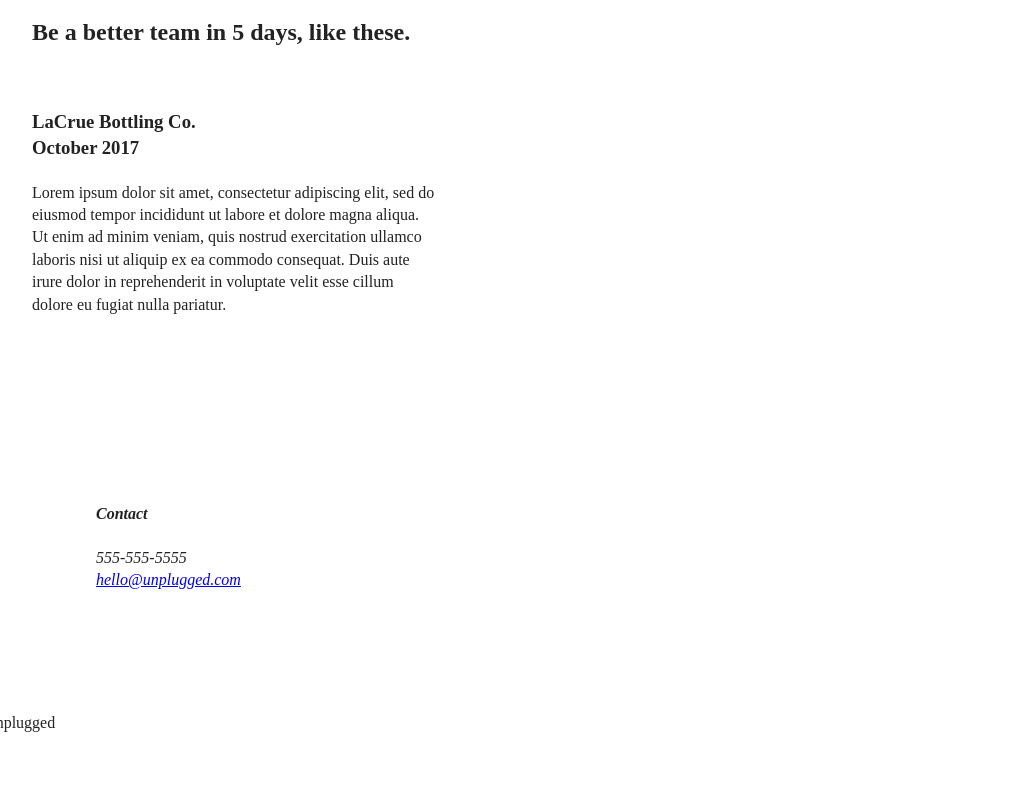
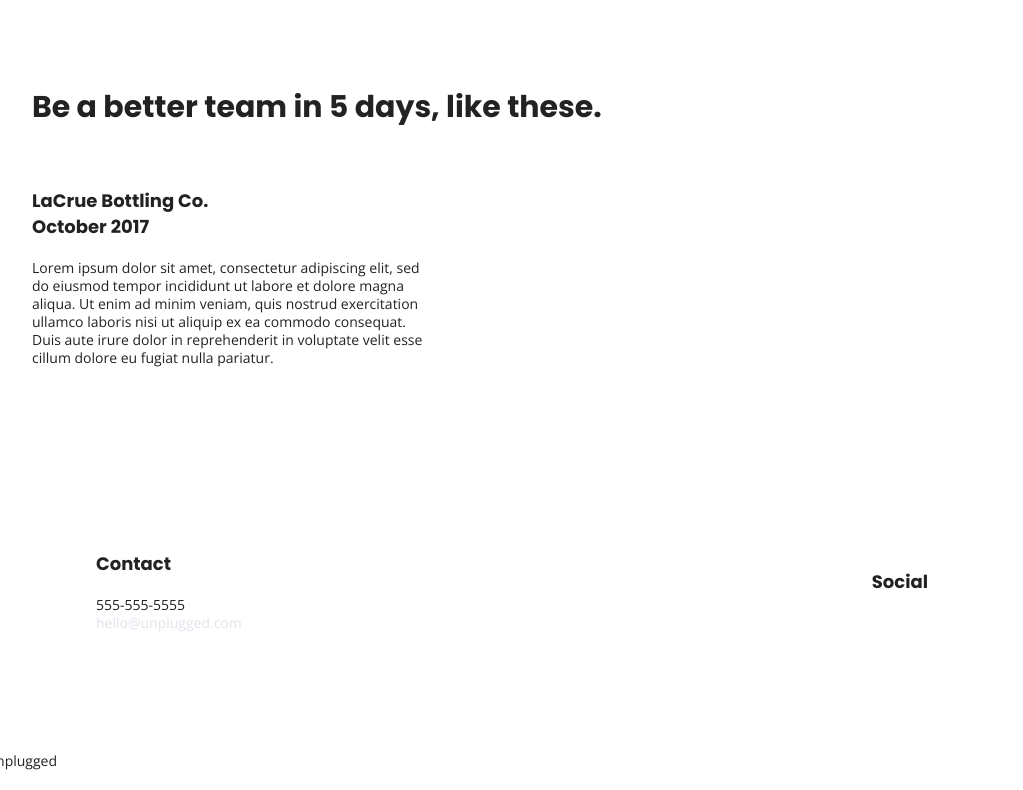
Before and after one commit to melrey/unplugged-website-OLD, a plain HTML site: page index.html in a window 1280 px wide. Shown: the part 957-1747 px from the top of the page, without its empty margins (128-1151 px from the left). Before the commit the page ends 1711 px from the top, so only its background shows below. Drawn offline with nearby package versions, Linux system fonts and the light colour scheme.

Commit message:
implemented text styles

```diff
--- a/about/index.html
+++ b/about/index.html
@@ -10,7 +10,8 @@
   <link rel="manifest" href="../site.webmanifest">
   <link rel="apple-touch-icon" href="../icon.png">
   <!-- Place favicon.ico in the root directory -->
-
+  <!-- Google Fonts -->
+  <link href="https://fonts.googleapis.com/css?family=Open+Sans:400,700|Poppins:500,700" rel="stylesheet">
   <link rel="stylesheet" href="../css/normalize.css">
   <link rel="stylesheet" href="../css/main.css">
 
@@ -89,12 +90,13 @@
       <div class="footer-content">
         <address class="contact">
           <h4>Contact</h4>
-            <p>
-              555-555-5555<br>
-              <a href="mailto:hello@unplugged.com">hello@unplugged.com</a>
-            </p>
+          <p>
+            555-555-5555<br>
+            <a href="mailto:hello@unplugged.com">hello@unplugged.com</a>
+          </p>
         </address>
         <div class="social">
+          <h4>Social</h4>
           <div class="social-icons">
             <p>
               <a href="https://www.facebook.com/Skillcrush" target="_blank" alt="Facebook icon"></a>
--- a/css/main.css
+++ b/css/main.css
@@ -97,6 +97,49 @@ textarea {
 /* ==========================================================================
    Author's custom styles
    ========================================================================== */
+/* General Styles */
+
+html {
+  font-size: 16px;
+}
+
+body {
+  font-size: 1em;
+  font-family: 'Open Sans', sans-serif;
+  text-align: left;
+}
+
+ul,
+ol {
+  list-style-type: none;
+}
+
+a {
+  color: #e2e3ed;
+  text-decoration: none;
+}
+
+h2 {
+  font-family:'Poppins', sans-serif;
+  font-size: 1.875em;
+}
+
+h3,
+h4 {
+  font-family:'Poppins', sans-serif;
+  margin: 20px 0;
+  font-size: 1.125em;
+}
+
+p {
+  font-size: .875em;
+  line-height: 1.285;
+}
+
+address {
+  font-style: normal;
+}
+
 .content-wrapper {
   width: 90%;
   margin: 50px 0;
@@ -568,7 +611,6 @@ FAQ Page
   .faq-content {
     flex-basis: 35%;
   }
-
 }
 
 
--- a/index.html
+++ b/index.html
@@ -10,7 +10,8 @@
   <link rel="manifest" href="site.webmanifest">
   <link rel="apple-touch-icon" href="icon.png">
   <!-- Place favicon.ico in the root directory -->
-
+  <!-- Google Fonts -->
+  <link href="https://fonts.googleapis.com/css?family=Open+Sans:400,700|Poppins:500,700" rel="stylesheet">
   <link rel="stylesheet" href="css/normalize.css">
   <link rel="stylesheet" href="css/main.css">
 
@@ -121,6 +122,7 @@
             </p>
         </address>
         <div class="social">
+          <h4>Social</h4>
           <div class="social-icons">
             <p>
               <a href="https://www.facebook.com/Skillcrush" target="_blank" alt="Facebook icon"></a>
```
Also changed, not shown: faq/index.html (+7 -5 lines).
